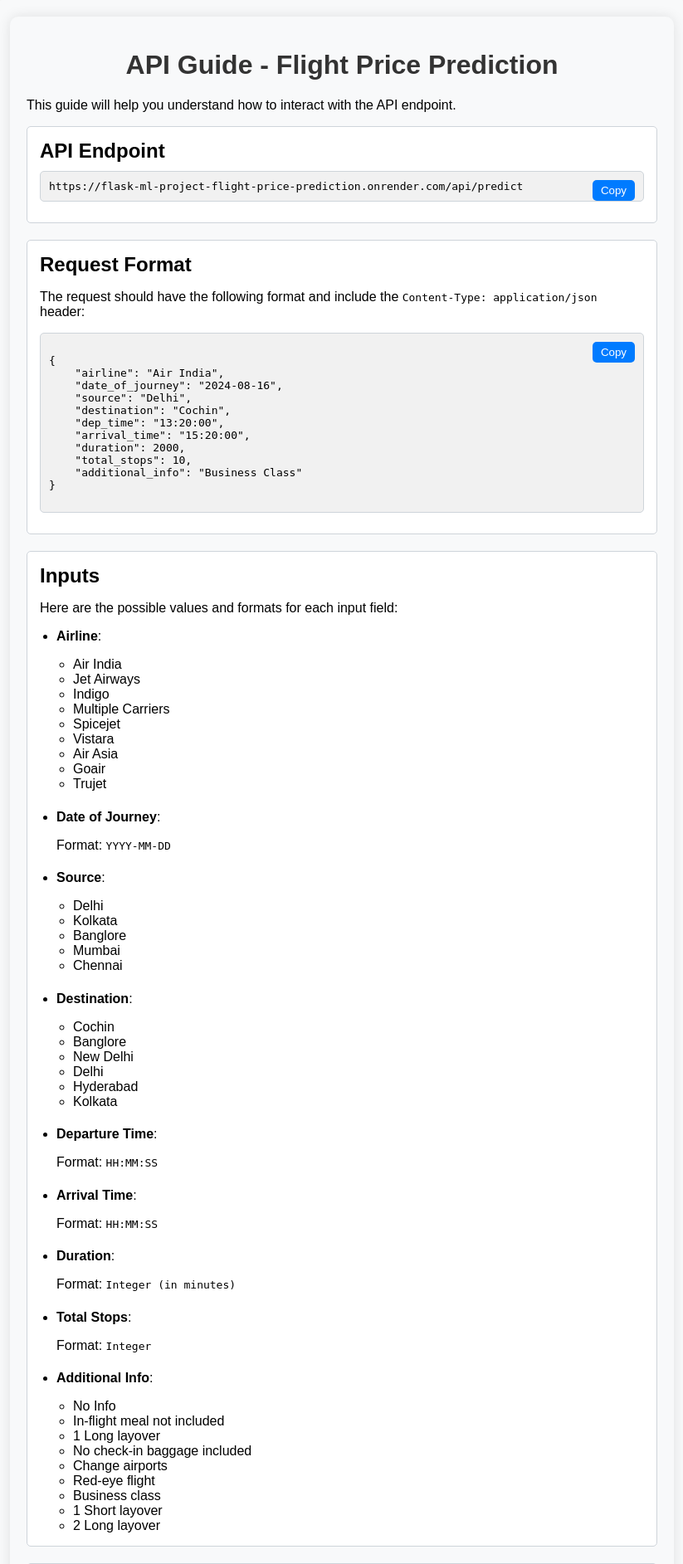
After one commit to MJshah001/Flight-Price-Prediction, a Flask app: page /api/help in a window 1280 px wide. The commit adds this page. Shown: the top 1885 px of the page at 83% size, without its empty margins (228-1051 px from the left). Run offline with Flask 3, Linux system fonts and the light colour scheme; parts of the project's set-up code (start-up, migrations or seed data) failed here and were passed over.

Commit message:
added api_guide and improved all html files for consistent visual

```diff
--- a/app.py
+++ b/app.py
@@ -18,6 +18,10 @@ model = joblib.load("random-forest-model.joblib")
 @app.route("/home")
 def home():
     return render_template("home.html", title="Home")
+
+@app.route("/api/help")
+def api_predict_help():
+    return render_template("api_guide.html")
 
 # API route for prediction
 @app.route("/api/predict", methods=["POST"])
--- a/forms.py
+++ b/forms.py
@@ -48,7 +48,7 @@ class InputForm(FlaskForm):
         validators=[DataRequired()]
     )
     duration = IntegerField(
-        label='Duration',
+        label='Duration in minutes',
         validators=[DataRequired()]
     )
     total_stops = IntegerField(
--- /dev/null
+++ b/templates/api_guide.html
@@ -0,0 +1,254 @@
+{% extends "layout.html" %}
+
+{% block content %}
+<style>
+    .container {
+        max-width: 800px;
+        margin: 0 auto;
+        padding: 20px;
+        background-color: #f8f9fa;
+        border-radius: 10px;
+        box-shadow: 0px 0px 15px rgba(0, 0, 0, 0.1);
+    }
+
+    .section-box {
+        margin-bottom: 20px;
+        padding: 15px;
+        background-color: #ffffff;
+        border: 1px solid #ced4da;
+        border-radius: 5px;
+        position: relative;
+    }
+
+    .section-title {
+        font-size: 1.5em;
+        margin-bottom: 10px;
+        font-weight: bold;
+    }
+
+    .code-box {
+        background-color: #f1f1f1;
+        border: 1px solid #ced4da;
+        border-radius: 5px;
+        padding: 10px;
+        margin-bottom: 10px;
+        position: relative;
+    }
+
+    .code-box code {
+        display: block;
+        white-space: pre-wrap;
+    }
+
+    .copy-btn {
+        position: absolute;
+        top: 10px;
+        right: 10px;
+        background-color: #007bff;
+        color: white;
+        border: none;
+        padding: 5px 10px;
+        border-radius: 5px;
+        cursor: pointer;
+    }
+
+    .copy-btn:hover {
+        background-color: #0056b3;
+    }
+
+    pre {
+        margin: 0;
+    }
+
+    .note, .alert {
+        margin-top: 20px;
+        padding: 15px;
+        border-radius: 5px;
+    }
+
+    .note {
+        background-color: #e9ecef;
+    }
+
+    .alert {
+        background-color: #f8d7da;
+        color: #721c24;
+        border: 1px solid #f5c6cb;
+    }
+
+    ul {
+        margin: 0;
+        padding-left: 20px;
+    }
+
+</style>
+
+<div class="container mt-5">
+    <h1>API Guide - Flight Price Prediction</h1>
+    <p>This guide will help you understand how to interact with the API endpoint.</p>
+
+    <div class="section-box">
+        <div class="section-title">API Endpoint</div>
+        <div class="code-box">
+            <button class="copy-btn" onclick="copyToClipboard('#endpoint-url')">Copy</button>
+            <pre><code id="endpoint-url">https://flask-ml-project-flight-price-prediction.onrender.com/api/predict</code></pre>
+        </div>
+    </div>
+
+    <div class="section-box">
+        <div class="section-title">Request Format</div>
+        <p>The request should have the following format and include the <code>Content-Type: application/json</code> header:</p>
+        <div class="code-box">
+            <button class="copy-btn" onclick="copyToClipboard('#request-format')">Copy</button>
+            <pre><code id="request-format">
+{
+    "airline": "Air India",
+    "date_of_journey": "2024-08-16",
+    "source": "Delhi",
+    "destination": "Cochin",
+    "dep_time": "13:20:00",
+    "arrival_time": "15:20:00",
+    "duration": 2000,
+    "total_stops": 10,
+    "additional_info": "Business Class"
+}
+            </code></pre>
+        </div>
+    </div>
+
+    <div class="section-box">
+        <div class="section-title">Inputs</div>
+        <p>Here are the possible values and formats for each input field:</p>
+
+        <ul>
+            <li><strong>Airline</strong>:
+                <ul>
+                    <p></p>
+                    <li>Air India</li>
+                    <li>Jet Airways</li>
+                    <li>Indigo</li>
+                    <li>Multiple Carriers</li>
+                    <li>Spicejet</li>
+                    <li>Vistara</li>
+                    <li>Air Asia</li>
+                    <li>Goair</li>
+                    <li>Trujet</li>
+                </ul>
+            </li>
+            <h1></h1>
+            <li><strong>Date of Journey</strong>:
+                <p>Format: <code>YYYY-MM-DD</code></p>
+            </li>
+            <h1></h1>
+            <li><strong>Source</strong>:
+                <ul>
+                    <p></p>
+                    <li>Delhi</li>
+                    <li>Kolkata</li>
+                    <li>Banglore</li>
+                    <li>Mumbai</li>
+                    <li>Chennai</li>
+                </ul>
+            </li>
+            <h1></h1>
+            <li><strong>Destination</strong>:
+                <ul>
+                    <p></p>
+                    <li>Cochin</li>
+                    <li>Banglore</li>
+                    <li>New Delhi</li>
+                    <li>Delhi</li>
+                    <li>Hyderabad</li>
+                    <li>Kolkata</li>
+                </ul>
+            </li>
+            <h1></h1>
+            <li><strong>Departure Time</strong>:
+                <p>Format: <code>HH:MM:SS</code></p>
+            </li>
+            <h1></h1>
+            <li><strong>Arrival Time</strong>:
+                <p>Format: <code>HH:MM:SS</code></p>
+            </li>
+            <h1></h1>
+            <li><strong>Duration</strong>:
+                    <p>Format: <code>Integer (in minutes)</code></p>
+            </li>
+            <h1></h1>
+            <li><strong>Total Stops</strong>:
+                <p>Format: <code>Integer</code></p>
+            </li>
+            <h1></h1>
+            <li><strong>Additional Info</strong>:
+                <ul>
+                    <p></p>
+                    <li>No Info</li>
+                    <li>In-flight meal not included</li>
+                    <li>1 Long layover</li>
+                    <li>No check-in baggage included</li>
+                    <li>Change airports</li>
+                    <li>Red-eye flight</li>
+                    <li>Business class</li>
+                    <li>1 Short layover</li>
+                    <li>2 Long layover</li>
+                </ul>
+            </li>
+        </ul>
+    </div>
+
+
+    <div class="section-box">
+        <div class="section-title">Example Request Using `curl`</div>
+        <p><code>curl</code> is a command-line tool used for making HTTP requests. Here’s an example of how to use <code>curl</code> to send a request to the API:</p>
+        <div class="code-box">
+            <button class="copy-btn" onclick="copyToClipboard('#curl-example')">Copy</button>
+            <pre><code id="curl-example">
+curl -X POST https://flask-ml-project-flight-price-prediction.onrender.com/api/predict \
+     -H "Content-Type: application/json" \
+     -d '{
+         "airline": "Air India",
+         "date_of_journey": "2024-08-16",
+         "source": "Delhi",
+         "destination": "Cochin",
+         "dep_time": "13:20:00",
+         "arrival_time": "15:20:00",
+         "duration": 2000,
+         "total_stops": 10,
+         "additional_info": "Business Class"
+     }'
+            </code></pre>
+        </div>
+    </div>
+
+    <div class="section-box">
+        <div class="section-title">Response Format</div>
+        <p>The API will return a JSON response with the predicted flight price. An example response might look like this:</p>
+        <div class="code-box">
+            <button class="copy-btn" onclick="copyToClipboard('#response-example')">Copy</button>
+            <pre><code id="response-example">
+{
+    "prediction": 13435.7
+}
+            </code></pre>
+        </div>
+    </div>
+
+    <div class="section-box note">
+        <p>Ensure that all fields are correctly formatted as per the example provided. Invalid data or missing fields may result in errors.</p>
+    </div>
+
+    <div class="section-box alert">
+        <p><strong>Important:</strong> This API is for demonstration purposes only and may not be suitable for production use. The model used for prediction is a simple machine learning model and may not be accurate for all scenarios.</p>
+</div>
+
+<script>
+    function copyToClipboard(element) {
+        var copyText = document.querySelector(element).textContent;
+        navigator.clipboard.writeText(copyText).then(function() {
+            alert('Copied to clipboard!');
+        }, function(err) {
+            alert('Failed to copy text: ', err);
+        });
+    }
+</script>
+{% endblock %}
--- a/templates/layout.html
+++ b/templates/layout.html
@@ -4,19 +4,125 @@
     <meta charset="UTF-8">
     <meta name="viewport" content="width=device-width, initial-scale=1.0">
     <title>{{ title }}</title>
+    <style>
+        body {
+            font-family: Arial, sans-serif;
+            margin: 0;
+            padding: 0;
+            background-color: #f4f4f4;
+        }
+
+        h1 {
+            text-align: center;
+            color: #333;
+            margin-top: 20px;
+        }
+
+        .container {
+            max-width: 1200px;
+            margin: 0 auto;
+            padding: 20px;
+        }
+
+        .alert {
+            padding: 10px;
+            margin: 15px 0;
+            border-radius: 5px;
+            background-color: #d4edda;
+            color: #155724;
+        }
+
+        .alert-error {
+            background-color: #f8d7da;
+            color: #721c24;
+        }
+
+        .form-group {
+            margin-bottom: 15px;
+        }
+
+        label {
+            font-weight: bold;
+            margin-bottom: 5px;
+            display: block;
+        }
+
+        input[type="text"], input[type="date"], input[type="time"], select {
+            width: 100%;
+            padding: 10px;
+            margin-top: 5px;
+            margin-bottom: 5px;
+            border: 1px solid #ced4da;
+            border-radius: 5px;
+            box-sizing: border-box; /* Ensure padding is included in width */
+        }
+
+        .btn-submit {
+            background-color: #007bff;
+            color: white;
+            padding: 10px 20px;
+            border: none;
+            border-radius: 5px;
+            cursor: pointer;
+            width: 100%;
+        }
+
+        .btn-submit:hover {
+            background-color: #0056b3;
+        }
+
+        .text-danger {
+            color: red;
+            font-size: 0.9em;
+            margin-top: 5px;
+        }
+
+        .output-message {
+            font-weight: bold;
+            font-size: 1.2em;
+            margin-top: 20px;
+        }
+
+        .text-center {
+            text-align: center;
+        }
+
+        .mt-4 {
+            margin-top: 20px;
+        }
+
+        .mt-5 {
+            margin-top: 40px;
+        }
+
+        .redirect-home {
+            text-align: center;
+            margin-top: 30px;
+        }
+        .form-box {
+            max-width: 600px;
+            margin: 0 auto;
+            padding: 20px;
+            background-color: #ffffff;
+            border-radius: 10px;
+            box-shadow: 0px 0px 15px rgba(0, 0, 0, 0.1);
+        }
+    </style>
 </head>
 <body>
-    <h1>Welcome to the {{ title }} page!</h1>
+    <div class="container">
+        <!-- <h1>Welcome to the {{ title }} page!</h1> -->
 
         {% with messages = get_flashed_messages() %}
             {% if messages %}
                 {% for message in messages %}
-                <div>{{ message }}</div>
+                    <div class="alert{% if message.startswith('Error') %} alert-error{% endif %}">{{ message }}</div>
                 {% endfor %}
             {% endif %}
         {% endwith %}
 
         {% block content %}
         {% endblock %}
+    </div>
 </body>
 </html>
```
Also changed, not shown: templates/home.html (+42 -3 lines), templates/predict.html (+67 -41 lines). Lines whose indentation alone changed are shown as unchanged.
